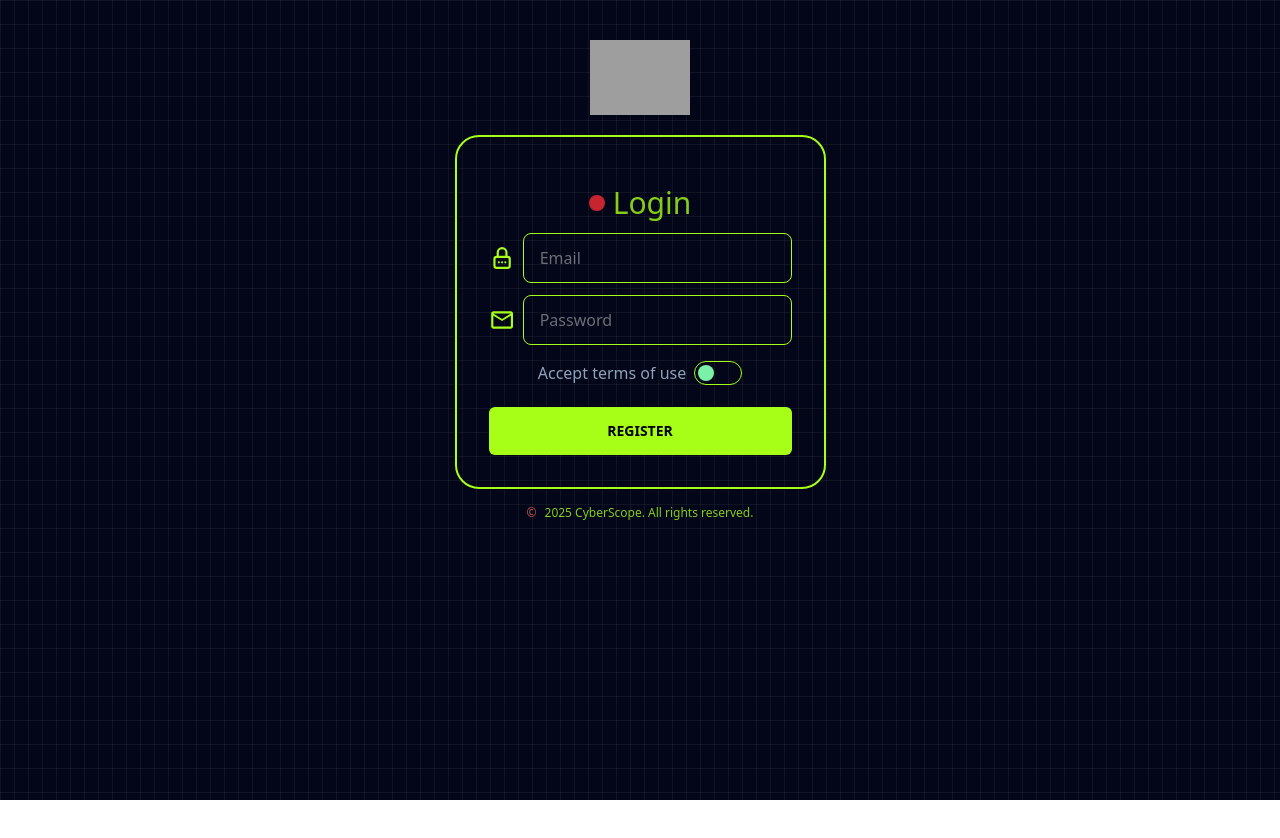
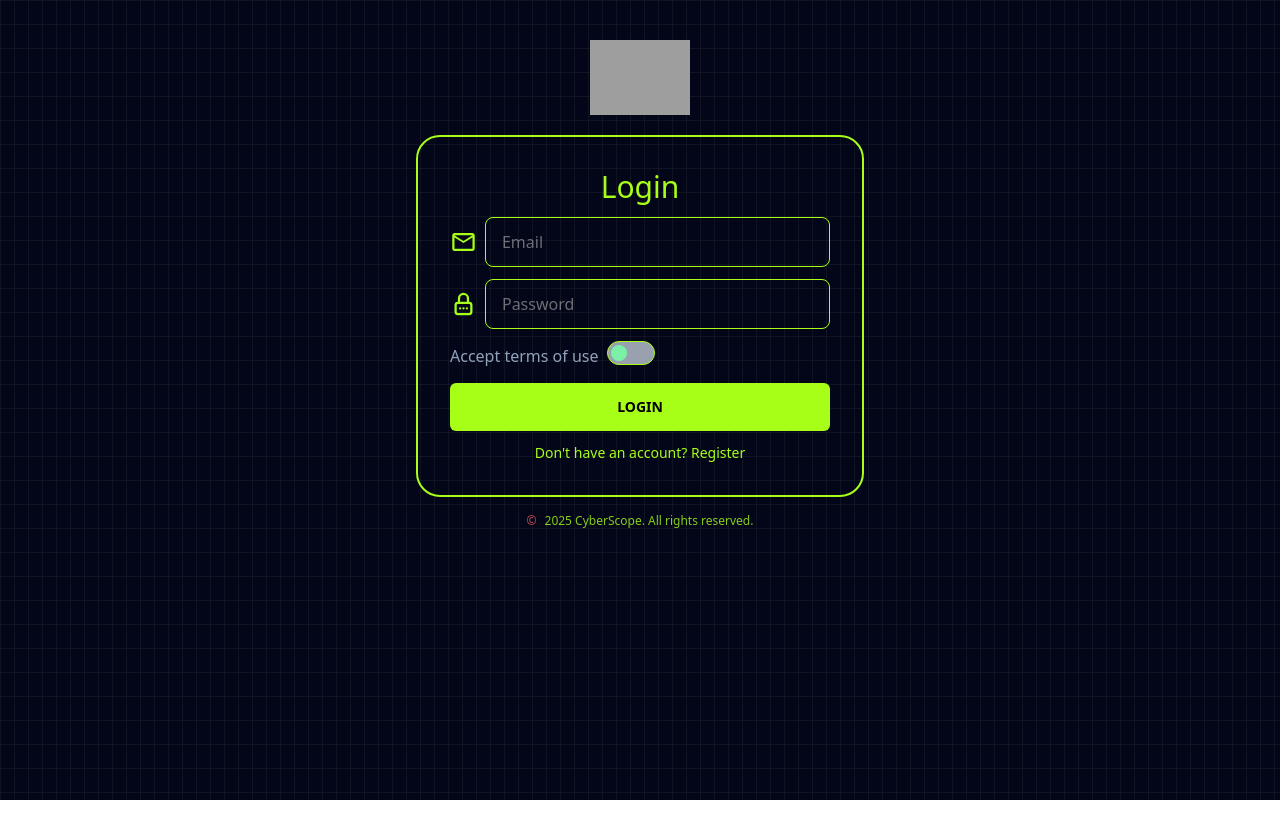
Before and after one commit to AdamAbdallah1/CyberScope, a React (Vite) app: page /CyberScope/login in a window 1280 px wide. Built offline with nearby package versions, Linux system fonts and the light colour scheme; grey boxes are pictures that could not be loaded.

Commit message:
Fixing steps for login and reg

```diff
--- a/src/components/Auth/Login.jsx
+++ b/src/components/Auth/Login.jsx
@@ -1,74 +1,75 @@
-import React, { useState } from 'react'
-import { auth, db } from "../../../firebase";
+import React, { useState } from 'react';
+import { useNavigate } from 'react-router-dom';
+import { auth } from "../../../firebase";
 import { signInWithEmailAndPassword } from "firebase/auth";
-import { doc, getDoc } from "firebase/firestore";
-import Header from '../Header'
-import Scan from '../Scan';
-import { FaRegUserCircle } from "react-icons/fa";
 import { MdOutlineEmail } from "react-icons/md";
 import { TbLockPassword } from "react-icons/tb";
 
-import Footer from '../Footer';
-
 const Login = () => {
-
-    const [username, setUsername] = useState("");
+  const [email, setEmail] = useState("");
   const [password, setPassword] = useState("");
   const [error, setError] = useState("");
+  const navigate = useNavigate();
 
   const handleLogin = async (e) => {
     e.preventDefault();
+    setError("");
     try {
       const userCredential = await signInWithEmailAndPassword(auth, email, password);
-            const uid = userCredential.user.uid;
-
-            const userDoc = await getDoc(doc(db, "users", uid));
-            if (userDoc.exists()) {
-                console.log("Username: ", userDoc.data().username);
-            }
       console.log("User logged in: ", userCredential.user);
+      navigate("/scan");
     } catch (err) {
       setError(err.message);
     }
   };
 
   return (
-    <main className='mt-5'>
-        <form className='flex flex-col justify-center items-center gap-5'>
-            <div className='w-fit flex flex-col gap-3 p-8 border-2 border-[#A7FF18] rounded-3xl items-center'>
-                <div className="mt-4 flex flex-col gap-2">
-                    <p className="text-xs text-[#A7FF18] opacity-80 flex items-center gap-2">
-                        <span className="w-4 h-4 bg-red-500 rounded-full"></span>
-                        <span>
-                            <span className="text-[#A7FF18] text-3xl font-sans">Login</span>
-                        </span>
-                    </p>
+    <main className='mt-5 flex justify-center'>
+      <form className='flex flex-col gap-5 w-full max-w-md' onSubmit={handleLogin}>
+        <div className='flex flex-col gap-3 p-8 border-2 border-[#A7FF18] rounded-3xl items-center'>
+          <h2 className="text-3xl font-sans text-[#A7FF18]">Login</h2>
+
+          <div className='flex flex-col lg:flex-row gap-2 items-center w-full'>
+            <MdOutlineEmail size={30} color='#A7FF18'/>
+            <input
+              required
+              type='email'
+              placeholder="Email"
+              className="w-full rounded-lg border border-[#A7FF18] px-4 py-3 focus:outline-none focus:ring-2 focus:ring-[#A7FF18]"
+              onChange={(e) => setEmail(e.target.value)}
+            />
           </div>
 
-                <div className='flex flex-col lg:flex-row gap-2 justify-center items-center'>
+          <div className='flex flex-col lg:flex-row gap-2 items-center w-full'>
             <TbLockPassword size={30} color='#A7FF18'/>
-                    <input required type='email' className="w-full rounded-lg border border-[#A7FF18] px-4 py-3 focus:outline-none focus:ring-2 focus:ring-[#A7FF18] focus:ring-offset-2 focus:ring-offset-[#A7FF18]" placeholder="Email" />
+            <input
+              required
+              type='password'
+              placeholder="Password"
+              className="w-full rounded-lg border border-[#A7FF18] px-4 py-3 focus:outline-none focus:ring-2 focus:ring-[#A7FF18]"
+              onChange={(e) => setPassword(e.target.value)}
+            />
           </div>
 
-                <div className='flex flex-col lg:flex-row gap-2 justify-center items-center'>
-                    <MdOutlineEmail size={30} color='#A7FF18'/>
-                    <input required type='password' className="w-full rounded-lg border border-[#A7FF18] px-4 py-3 focus:outline-none focus:ring-2 focus:ring-[#A7FF18] focus:ring-offset-2 focus:ring-offset-[#A7FF18]" placeholder="Password" />
-                </div>
-
-
-                <label className="flex gap-2 cursor-pointer p-1 text-slate-400">
+          <label className="flex gap-2 items-center cursor-pointer text-slate-400 w-full">
             Accept terms of use
             <div className="relative inline-block">
-                        <input className="peer h-6 w-12 cursor-pointer appearance-none rounded-full border border-[#A7FF18] bg-gary-400 checked:border-green-300 focus-visible:outline-none focus-visible:ring-2 focus-visible:ring-gray-900 focus-visible:ring-offset-2" type="checkbox" required/>
+              <input type="checkbox" required className="peer h-6 w-12 appearance-none rounded-full border border-[#A7FF18] bg-gray-400 cursor-pointer"/>
               <span className="pointer-events-none absolute left-1 top-1 block h-4 w-4 rounded-full bg-green-300 transition-all duration-200 peer-checked:left-7 peer-checked:bg-[#A7FF18]"></span>
             </div>
           </label>
 
-                <button onClick={(e) => login()} type='submit' className="w-full inline-block cursor-pointer rounded-md bg-[#A7FF18] px-4 py-3.5 text-center text-sm font-semibold uppercase text-black transition duration-200 ease-in-out hover:bg-gray-800 focus-visible:outline-none focus-visible:ring-2 focus-visible:ring-gray-700 focus-visible:ring-offset-2 active:scale-95 hover:text-[#A7FF18]">Register</button>
+          <button type='submit' className="w-full rounded-md bg-[#A7FF18] px-4 py-3.5 text-center text-sm font-semibold uppercase text-black transition duration-200 ease-in-out hover:bg-gray-800 hover:text-[#A7FF18] active:scale-95">
+            Login
+          </button>
+
+          <a href="/CyberScope/register" className="text-sm text-[#A7FF18] hover:underline">Don't have an account? Register</a>
+
+          {error && <p className='text-red-600 mt-2'>{error}</p>}
         </div>
       </form>
     </main>
-  )
+  );
 }
 
-export default Login
+export default Login;
--- a/src/components/Auth/Register.jsx
+++ b/src/components/Auth/Register.jsx
@@ -1,11 +1,9 @@
-import React, { useState } from 'react'
-import Header from '../Header'
-import Scan from '../Scan';
-import Footer from '../Footer';
+import React, { useState } from 'react';
+import { useNavigate } from 'react-router-dom';
 import { FaRegUserCircle } from "react-icons/fa";
 import { MdOutlineEmail } from "react-icons/md";
 import { TbLockPassword } from "react-icons/tb";
-import { auth, db } from "../../../firebase";
+import { auth } from "../../../firebase";
 import { createUserWithEmailAndPassword } from "firebase/auth";
 import { doc, setDoc } from "firebase/firestore";
 
@@ -14,6 +12,7 @@ const Register = () => {
   const [email, setEmail] = useState("");
   const [password, setPassword] = useState("");
   const [error, setError] = useState("");
+  const navigate = useNavigate();
 
   const handleRegister = async (e) => {
     e.preventDefault();
@@ -26,6 +25,7 @@ const Register = () => {
       });
 
       console.log("User registered: ", userCredential.user);
+      navigate("/CyberScope/login");
     } catch (err) {
       setError(err.message);
     }
@@ -53,7 +53,7 @@ const Register = () => {
           </div>
 
           <div className='flex flex-col lg:flex-row gap-2 justify-center items-center'>
-                    <TbLockPassword size={30} color='#A7FF18'/>
+            <MdOutlineEmail size={30} color='#A7FF18'/>
             <input required type='email'
               className="w-full rounded-lg border border-[#A7FF18] px-4 py-3 focus:outline-none focus:ring-2 focus:ring-[#A7FF18] focus:ring-offset-2 focus:ring-offset-[#A7FF18]" placeholder="Email"
               onChange={(e) => setEmail(e.target.value)}
@@ -61,28 +61,29 @@ const Register = () => {
           </div>
 
           <div className='flex flex-col lg:flex-row gap-2 justify-center items-center'>
-                    <MdOutlineEmail size={30} color='#A7FF18'/>
+            <TbLockPassword size={30} color='#A7FF18'/>
             <input required type='password'
               className="w-full rounded-lg border border-[#A7FF18] px-4 py-3 focus:outline-none focus:ring-2 focus:ring-[#A7FF18] focus:ring-offset-2 focus:ring-offset-[#A7FF18]" placeholder="Password"
               onChange={(e) => setPassword(e.target.value)}
             />
           </div>
 
-
           <label className="flex gap-2 cursor-pointer p-1 text-slate-400">
             Accept terms of use
             <div className="relative inline-block">
-                        <input className="peer h-6 w-12 cursor-pointer appearance-none rounded-full border border-[#A7FF18] bg-gary-400 checked:border-green-300 focus-visible:outline-none focus-visible:ring-2 focus-visible:ring-gray-900 focus-visible:ring-offset-2" type="checkbox" required/>
+              <input className="peer h-6 w-12 cursor-pointer appearance-none rounded-full border border-[#A7FF18] bg-gray-400 checked:border-green-300 focus-visible:outline-none focus-visible:ring-2 focus-visible:ring-gray-900 focus-visible:ring-offset-2" type="checkbox" required/>
               <span className="pointer-events-none absolute left-1 top-1 block h-4 w-4 rounded-full bg-green-300 transition-all duration-200 peer-checked:left-7 peer-checked:bg-[#A7FF18]"></span>
             </div>
           </label>
 
           <button type='submit' className="w-full inline-block cursor-pointer rounded-md bg-[#A7FF18] px-4 py-3.5 text-center text-sm font-semibold uppercase text-black transition duration-200 ease-in-out hover:bg-gray-800 focus-visible:outline-none focus-visible:ring-2 focus-visible:ring-gray-700 focus-visible:ring-offset-2 active:scale-95 hover:text-[#A7FF18]">Register</button>
-                {error && <p className='text-red-600'>{error}</p>}
+
+          <a href="/CyberScope/login" className="text-sm text-[#A7FF18] hover:underline">Already a user? Login</a>
+          {error && <p className='text-red-600 mt-2'>{error}</p>}
         </div>
       </form>
     </main>
   )
 }
 
-export default Register
+export default Register;
```
Lines whose indentation alone changed are shown as unchanged.
